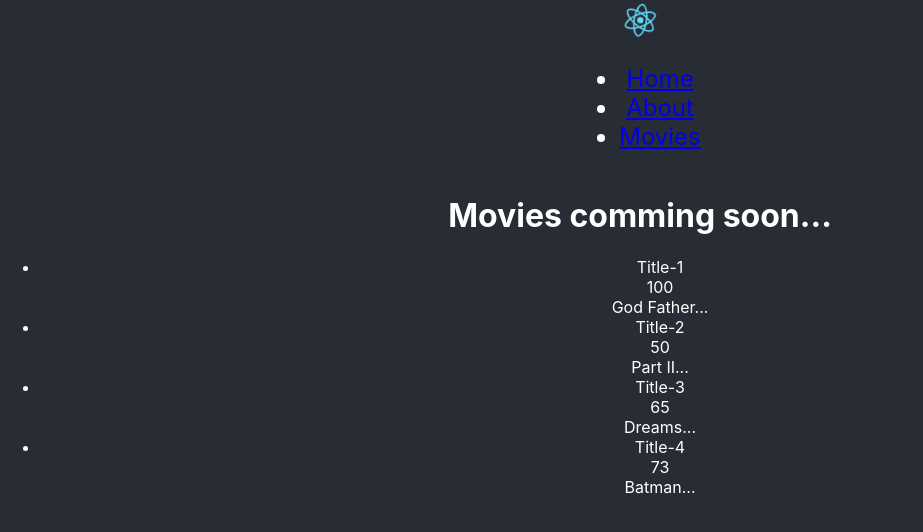
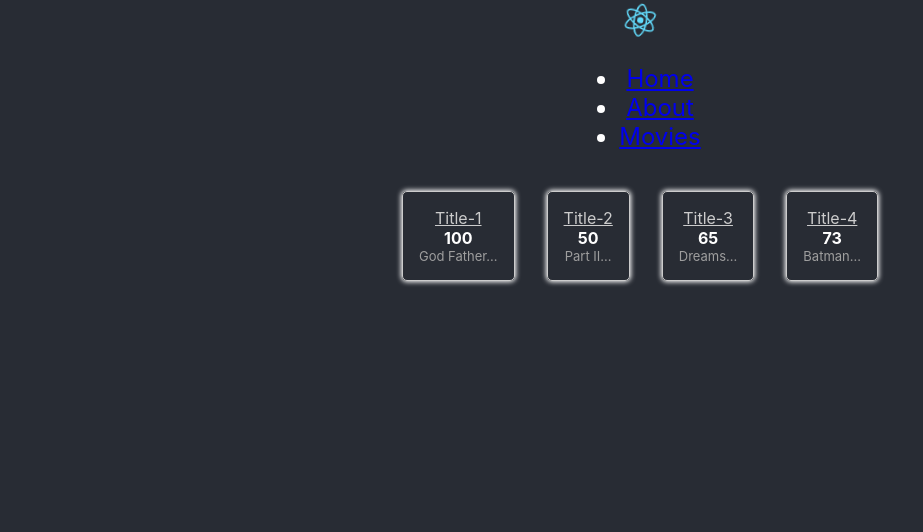
Before and after one commit to Lougles/movies-db-deep-react, a React (Create React App) app: page /movies in a window 1280 px wide. Shown: the top 532 px of the page, without its empty margins (0-923 px from the left). Built offline with nearby package versions, Linux system fonts and the light colour scheme.

Commit message:
styled component

```diff
--- /dev/null
+++ b/src/features/Movies/MovieCard.tsx
@@ -0,0 +1,21 @@
+import {Link} from "react-router-dom";
+import './Movies.css'
+
+interface MovieCardProps {
+    id: number;
+    title: string;
+    overview: string;
+    popularity: number;
+}
+
+function MovieCard ({id, title, overview, popularity}: MovieCardProps) {
+    return (
+        <div className="Movies-card">
+            <Link to={`movies/${id}`}>{title}</Link>
+            <div className="Movies-card-popularity">{popularity}</div>
+            <div className="Movies-card-overview">{overview}</div>
+        </div>
+    )
+}
+
+export default MovieCard;
--- /dev/null
+++ b/src/features/Movies/Movies.css
@@ -0,0 +1,24 @@
+.Movies-list {
+    display: flex;
+    justify-content: center;
+}
+
+.Movies-card {
+    margin: 1rem;
+    padding: 1rem;
+    display: flex;
+    flex-direction: column;
+    border: 1px solid #ccc;
+    border-radius: 5px;
+    box-shadow: 0px 0px 5px 1px;
+}
+.Movies-card a {
+    color: #cccccc;
+}
+.Movies-card-overview {
+    font-size: small;
+    color: #9e9e9e;
+}
+.Movies-card-popularity {
+    font-weight: bold;
+}
--- a/src/features/Movies/Movies.tsx
+++ b/src/features/Movies/Movies.tsx
@@ -1,24 +1,26 @@
 import {Movie} from "../../reducers/movies";
 import {connect} from "react-redux";
 import {RootState} from "../../store";
+import MovieCard from "./MovieCard";
+import './Movies.css'
 
 interface MoviesProps {
     movies: Movie[],
 }
 function Movies ({movies}: MoviesProps) {
     return(
-        <div>
-            <h1>Movies comming soon...</h1>
-            <ul>
+        <section>
+            <div className="Movies-list">
                 {movies.map((el: Movie) => (
-                    <li key={el.id}>
-                        <div>{el.title}</div>
-                        <div>{el.popular}</div>
-                        <div>{el.overview}</div>
-                    </li>
+                    <MovieCard
+                    key={el.id}
+                    id={el.id}
+                    title={el.title}
+                    overview={el.overview}
+                    popularity={el.popular} />
                 ))}
-            </ul>
-        </div>
+            </div>
+        </section>
     )
 }
 const mapStateToProps = (state: RootState) => ({
```
